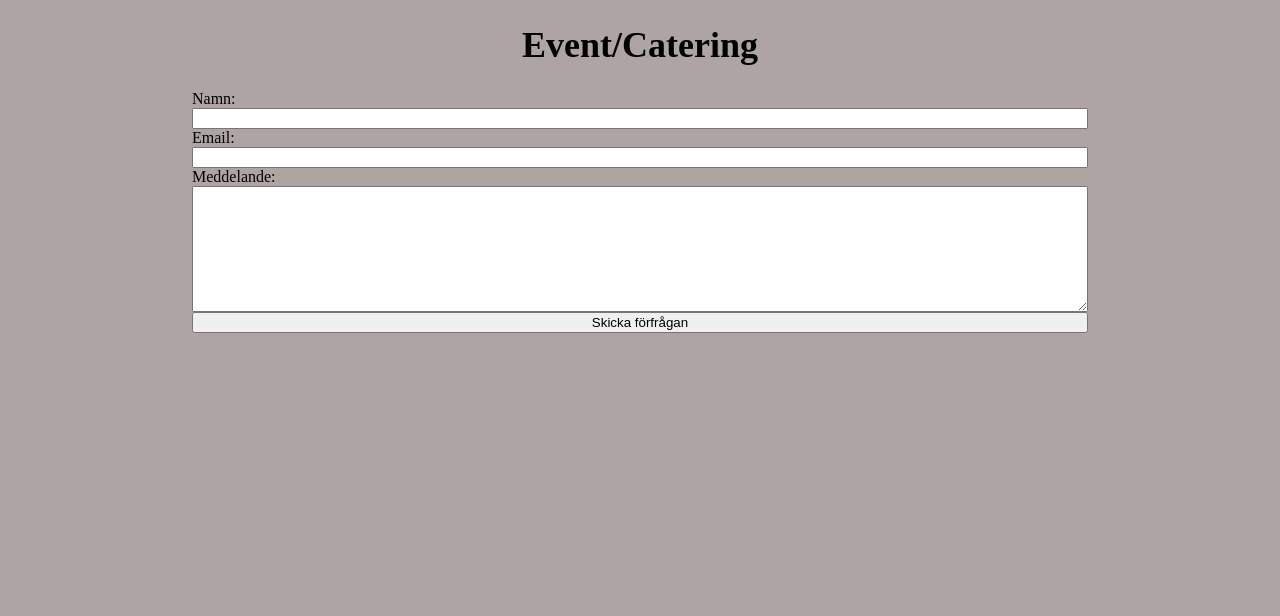
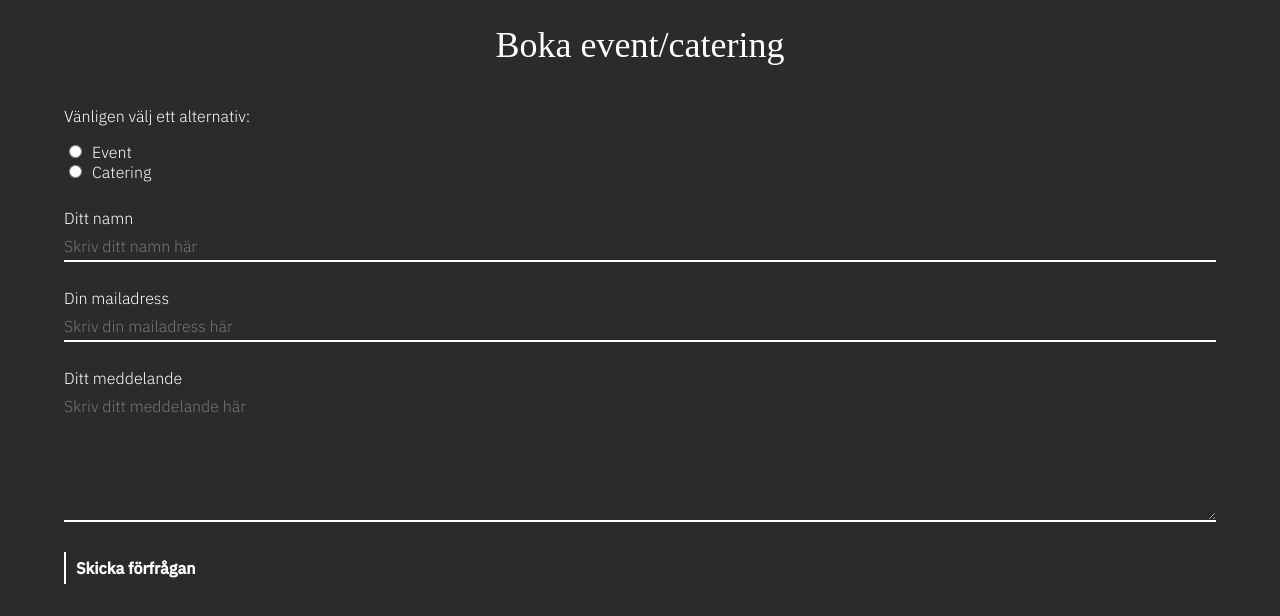
Before and after one commit to Vpuke/gundla-gardscafe, a Next.js app in the folder web/: page /contact in a window 1280 px wide. Shown: the top 616 px of the page. Built offline with nearby package versions, Linux system fonts and the light colour scheme; a web font is replaced by a local one.

Commit message:
contact form updates

```diff
--- a/web/pages/contact.js
+++ b/web/pages/contact.js
@@ -1,33 +1,99 @@
 import styled from 'styled-components';
 
 const StyledForm = styled.div`
-background: #ada4a3;
+background: #2b2b2b;
+color: #fff;
 width: 100%;
 height: 100vh;
 display: flex;
 flex-direction: column;
 align-items: center;
 
+h1 {
+    font-weight: 400;
+}
+
 form {
-    width: 70%;
+    width: 90%;
     display: flex;
     flex-direction: column;
 }
+
+.radio-buttons {
+    display: flex;
+    flex-direction: column;
+}
+
+p, input[type=text], textarea {
+    background: #2b2b2b;
+    color: #fff;
+    font-family: IBM Plex Sans;
+    font-weight: 300;
+    font-size: 16px;
+}
+
+label {
+    font-family: IBM Plex Sans;
+    font-weight: 300;
+    font-size: 16px;
+    margin: 26px 0 8px 0;
+}
+
+input[type=text], textarea {
+    width: 100%;
+    padding: 0 0 4px 0;
+    display: inline-block;
+    outline: none;
+    border: none;
+    border-bottom: 2px solid #fff;
+  }
+
+  input[type=radio] {
+    cursor: pointer;
+    margin-right: 10px;
+  }
+
+  button {
+    outline: none;
+    border: none;
+    border-left: 2px solid #fff;
+    background: #2b2b2b;
+    color: #fff;
+    font-family: IBM Plex Sans;
+    font-weight: 700;
+    font-size: 16px;
+    text-align: left;
+    margin-top: 30px;
+    cursor: pointer;
+    padding: 6px 0 6px 10px;
+  }
 `;
 
 const Contact = () => {
     return (
         <StyledForm>
-            <h1>Event/Catering</h1>
+            <h1>Boka event/catering</h1>
             <form action="https://formspree.io/mknqdqdb" method="POST">
-                <label htmlFor="name">Namn:</label>
-                <input type="text" id="name" name="name" />
+                <div className="radio-buttons">
+                    <p>Vänligen välj ett alternativ:</p>
+                    <div>
+                        <input type="radio" id="event" name="request" value="event" required/>
+                        <label htmlFor="event">Event</label>
+                    </div>
+                    <div>
+                        <input type="radio" id="catering" name="request" value="catering" />
+                        <label htmlFor="catering">Catering</label>
+                    </div>
+                </div>
 
-                <label htmlFor="email">Email:</label>
-                <input type="text" id="email" name="_replyto" />
+                <label htmlFor="name">Ditt namn</label>
+                <input type="text" id="name" name="name" placeholder="Skriv ditt namn här" required/>
 
-                <label htmlFor="message">Meddelande:</label>
-                <textarea name="message" id="message" rows="8" cols="50"></textarea>
+                <label htmlFor="email">Din mailadress</label>
+                <input type="text" id="email" name="_replyto" placeholder="Skriv din mailadress här" required/>
+
+                <label htmlFor="message">Ditt meddelande</label>
+                <textarea name="message" id="message" rows="6" cols="50" placeholder="Skriv ditt meddelande här" required></textarea>
 
                 <button type="submit">Skicka förfrågan</button>
             </form>
```
